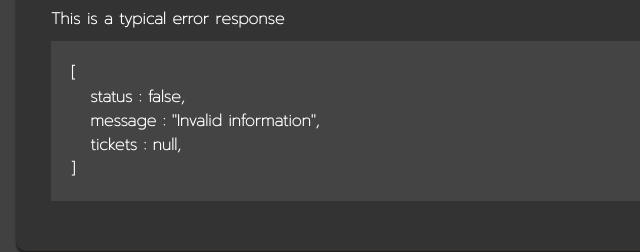
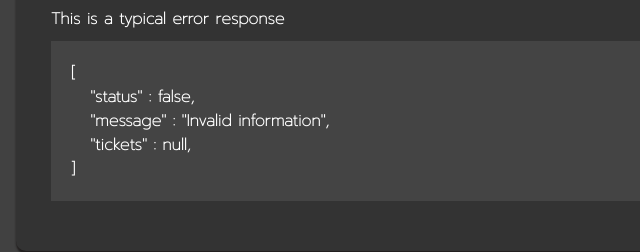
Before and after one commit to Kinkando/nipa-ticket-api-documentation, a plain HTML site: page index.html in a window 1280 px wide. Shown: the part 818-1070 px from the top of the page, 254-894 px from the left. Drawn offline with Linux system fonts and the light colour scheme.

Commit message:
change json format response

```diff
--- a/index.html
+++ b/index.html
@@ -91,7 +91,7 @@
                     <h4>
                         <div class="sub-detail">This is a typical error response</div>
                         <div class="response">
-                            [<br> &nbsp;&nbsp;&nbsp;status : false,<br> &nbsp;&nbsp;&nbsp;message : "Invalid information",<br> &nbsp;&nbsp;&nbsp;tickets : null,<br> ]
+                            [<br> &nbsp;&nbsp;&nbsp;"status" : false,<br> &nbsp;&nbsp;&nbsp;"message" : "Invalid information",<br> &nbsp;&nbsp;&nbsp;"tickets" : null,<br> ]
                         </div>
                     </h4>
                 </div>
```
